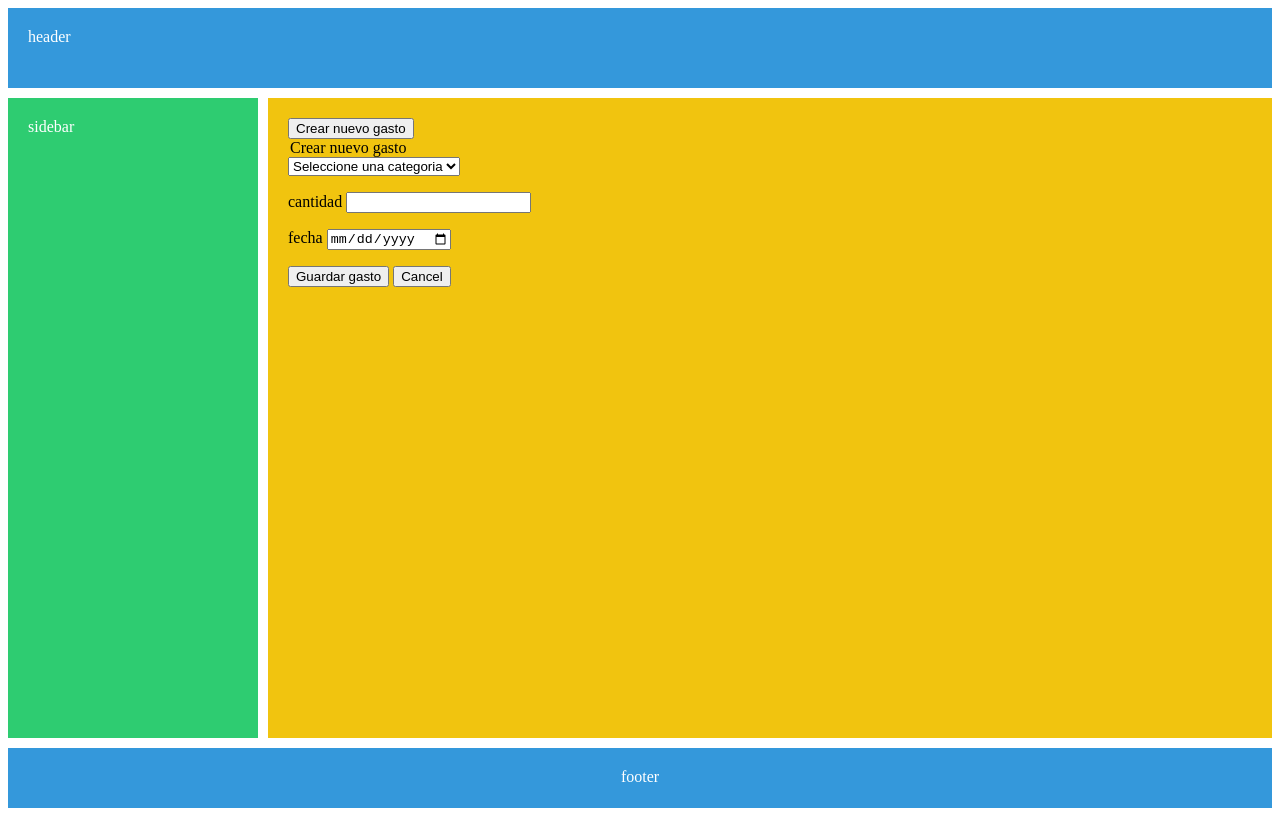
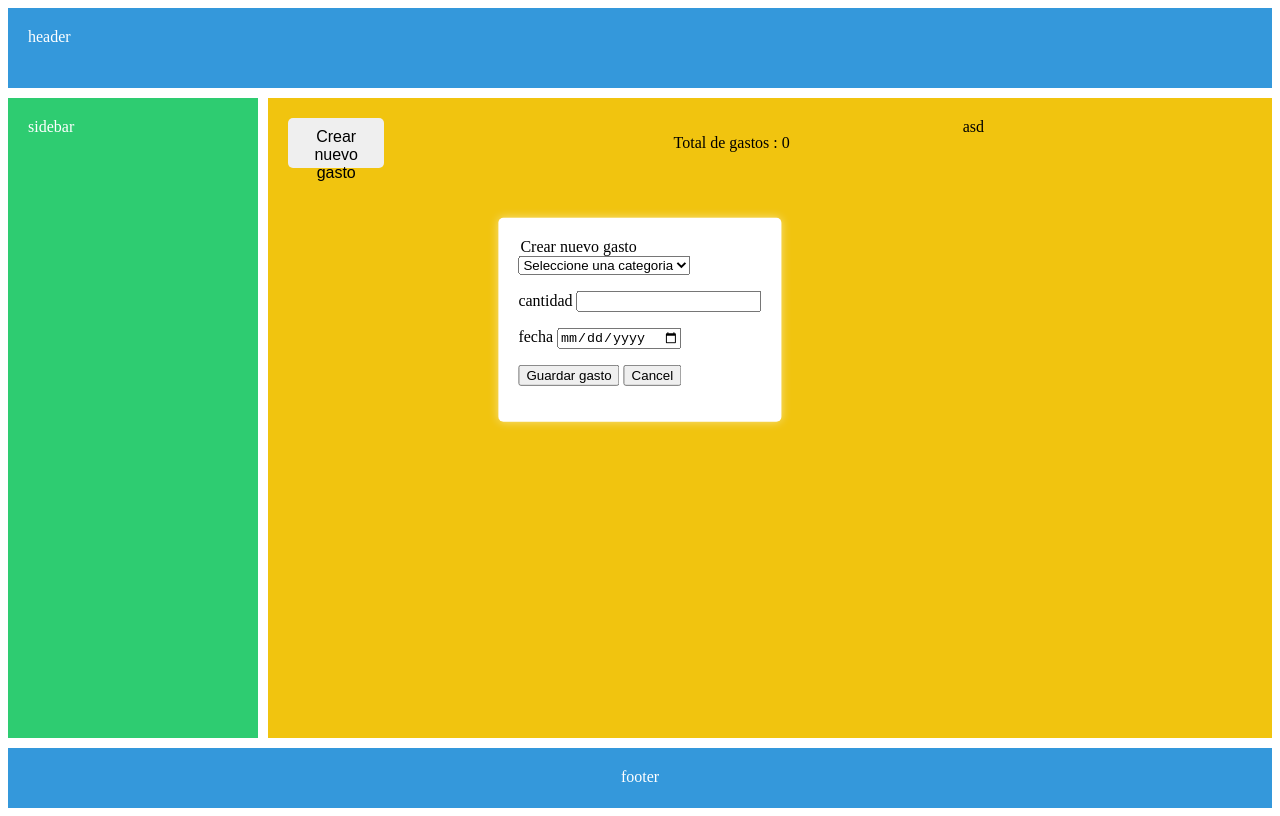
Before and after one commit to jorgeburgueno/control-de-gastos, a plain HTML site: page index.html in a window 1280 px wide. Both pictures are taken after a click on the button "Crear nuevo gasto". Drawn offline with nearby package versions, Linux system fonts and the light colour scheme.

Commit message:
añadido en localstore y render total de gastos

```diff
--- a/index.html
+++ b/index.html
@@ -5,7 +5,7 @@
     <meta name="viewport" content="width=device-width, initial-scale=1.0">
     <title>Document</title>
     <link rel="stylesheet" href="styles.css">
-
+    <script src="https://cdn.jsdelivr.net/npm/chart.js"></script>
 </head>
 <body>
 
@@ -15,7 +15,7 @@
         <aside class="sidebar">sidebar</aside>
         <main class="main">
             <button class="nuevo-btn">Crear nuevo gasto</button>
-            <form id="gastos-form">
+            <form id="gastos-form" class="hidden">
                 <legend>Crear nuevo gasto</legend>
                 <select id="categoria" name="categoria" required>
                     <option value="" disabled selected>Seleccione una categoria</option>
@@ -31,7 +31,7 @@
                 </p>
                 <p>
                     <label for="fecha">fecha</label>
-                    <input type="date" id="fecha" name="fecha " required>
+                    <input type="date" id="fecha" name="fecha" required>
                 </p>
                 <p>
                     <button type="submit">Guardar gasto</button>
@@ -39,6 +39,8 @@
                 </p>
             </form>
             <div class="gastos-container"></div>
+            <div class="total-container"></div>
+            <div class="budget-container">asd</div>
         </main>
         <footer class="footer">footer</footer>
     <script src="script.js"></script>
--- a/script.js
+++ b/script.js
@@ -1,6 +1,7 @@
 let main = document.querySelector(".main");
 let gastosContainer = document.querySelector(".gastos-container");
-let gastoForm = document.querySelector("#gastos-form")
+let totalContainer = document.querySelector(".total-container");
+let gastoForm = document.querySelector("#gastos-form");
 let btnNuevo = document.querySelector('.nuevo-btn');
 let btnDelete = document.querySelector('.eliminar');
 
@@ -17,7 +18,7 @@ gastoForm.addEventListener('submit', (event) => {
 
     let gasto = {
         categoria: document.querySelector('#categoria').value,
-        cantidad: document.querySelector('#cantidad').value,
+        cantidad: Number(document.querySelector('#cantidad').value),
         fecha: document.querySelector('#fecha').value
     };
     console.log(gastos);
@@ -29,24 +30,32 @@ gastoForm.addEventListener('submit', (event) => {
 function addGasto(gasto){
     gastos.push(gasto);
     localStorage.setItem("gastos", JSON.stringify(gastos));
+    addTotalGastos(gasto)
     render(gasto, gastos.length - 1);
 };
+
+// cierra form al cancelar
+document.querySelector('.cancel-btn').addEventListener('click', () => {
+    gastoForm.reset();
+    gastoForm.classList.add('hidden');
+});
 
 //borra un gasto de la pantalla y del array
 
 gastosContainer.addEventListener('click', (event) =>{
     if (event.target.classList.contains('eliminar')) {
         const gastoDiv = event.target.closest('.gasto');
-        const gastoId = gastoDiv.getAttribute('data-id');
+        const gastoId = Number(gastoDiv.getAttribute('data-id'));
 
+
+        restaTotalGastos(gastos[gastoId]);
         gastoDiv.remove();
-        gastos.splice(gastoId, 1);
+        gastos = gastos.filter((_, i) => i !== gastoId);
         localStorage.setItem("gastos", JSON.stringify(gastos));
-        console.log('Expense deleted:', gastos);
-
         renderAllGastos();
     }
 })
+
 
 //hace que el gasto aparezca en pantalla
 
@@ -67,6 +76,34 @@ function renderAllGastos(){
     gastos.forEach((gasto, index) => {
         render(gasto, index)
     });
+
 }
 
+// calcula y muestra total de gastos
+let totalGastos = JSON.parse(localStorage.getItem("totalgastos")) || 0;
+
+function addTotalGastos(gasto){
+    totalGastos +=  Number(gasto.cantidad);
+    localStorage.setItem("totalgastos", JSON.stringify(totalGastos));
+    renderTotal();
+}
+
+function restaTotalGastos(gasto){
+    totalGastos -= Number(gasto.cantidad);
+    localStorage.setItem("totalgastos", JSON.stringify(totalGastos));
+    renderTotal();
+}
+
+function renderTotal(){
+    totalGastos = JSON.parse(localStorage.getItem("totalgastos")) || 0;
+    totalContainer.innerHTML = '';
+    const totalGasto = document.createElement('div');
+    totalGasto.classList.add('total');
+    totalGasto.innerHTML = `<p> Total de gastos : ${totalGastos}`
+
+    totalContainer.appendChild(totalGasto);
+}
+
+
+renderTotal();
 renderAllGastos();
--- a/styles.css
+++ b/styles.css
@@ -42,3 +42,42 @@ body{
 .hidden{
     display: none;
 }
+
+#gastos-form{
+    background-color: white;
+    color: black;
+    padding: 20px;
+    border-radius: 5px;
+    position: absolute;
+    top: 40%;
+    left: 50%;
+    transform: translate(-50%, -50%);
+    box-shadow: 0px 0px 10px rgba(255, 255, 255, 0.5);
+}
+
+.nuevo-btn{
+   width: 10%;
+   height: 50px;
+   padding: 10px 20px;
+   font-size: 16px;
+   border: none;
+   border-radius: 5px;
+   cursor: pointer;
+   background-color: 007ACC ;
+
+}
+
+.main{
+    display: flex;
+
+
+}
+.gastos-container {
+    width: 30%;
+}
+.budget-container {
+    width: 30%;
+}
+.total-container {
+    width: 30%;
+}
```
